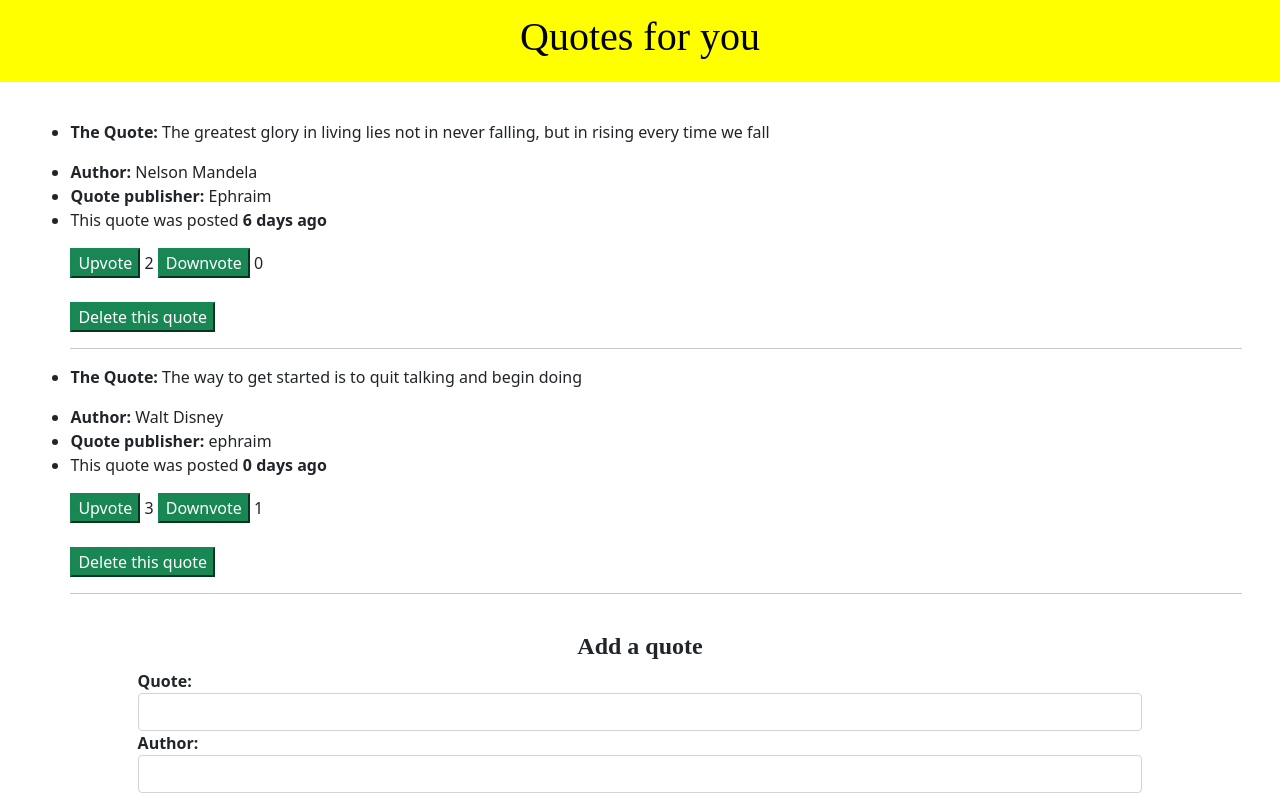
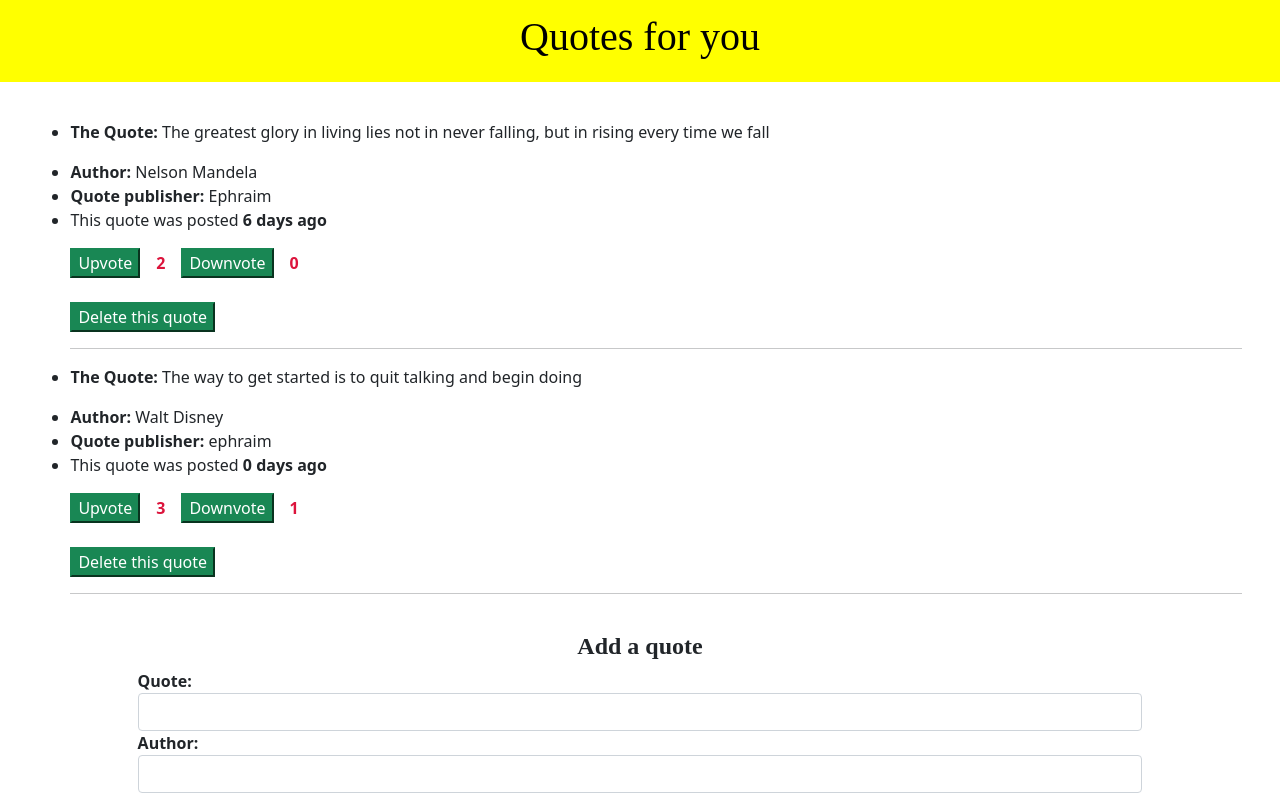
Before and after one commit to Ephraim19/Quoteapp, an Angular app: page / in a window 1280 px wide. Shown: the top 797 px of the page. Built offline with nearby package versions, Linux system fonts and the light colour scheme.

Commit message:
Added styling for the votes

```diff
--- a/src/app/quote-details/quote-details.component.css
+++ b/src/app/quote-details/quote-details.component.css
@@ -1,3 +1,9 @@
 .quote {
     font-weight: bolder;
 }
+
+.votes {
+    font-weight: bolder;
+    color: crimson;
+    padding: 1rem;
+}
--- a/src/app/quote-details/quote-details.component.html
+++ b/src/app/quote-details/quote-details.component.html
@@ -15,8 +15,8 @@
         This quote was posted <span class="quote">{{ quote.timePassed | completionDate }} days ago </span>
       </p>
     </li>
-    <button class="btn-success" (click)="upVote( true )" >Upvote</button> {{ quote.upvotes }}
-    <button class="btn-success" (click)="downVote( true )" >Downvote</button> {{ quote.downvotes }}
+    <button class="btn-success" (click)="upVote( true )" >Upvote</button> <span class="votes" >{{ quote.upvotes }}</span>
+    <button class="btn-success" (click)="downVote( true )" >Downvote</button> <span class="votes" >{{ quote.downvotes }}</span>
     <br />
     <br />
     <button class="btn-success" (click)="deleteQuote(true)">
```
